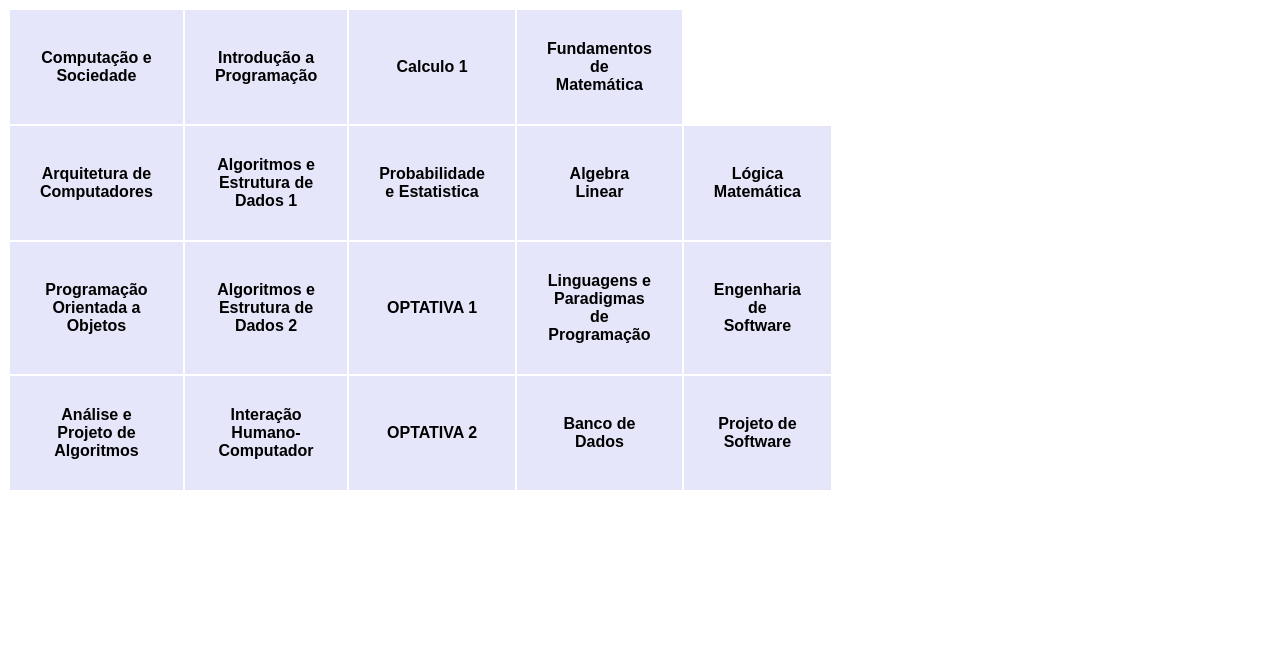
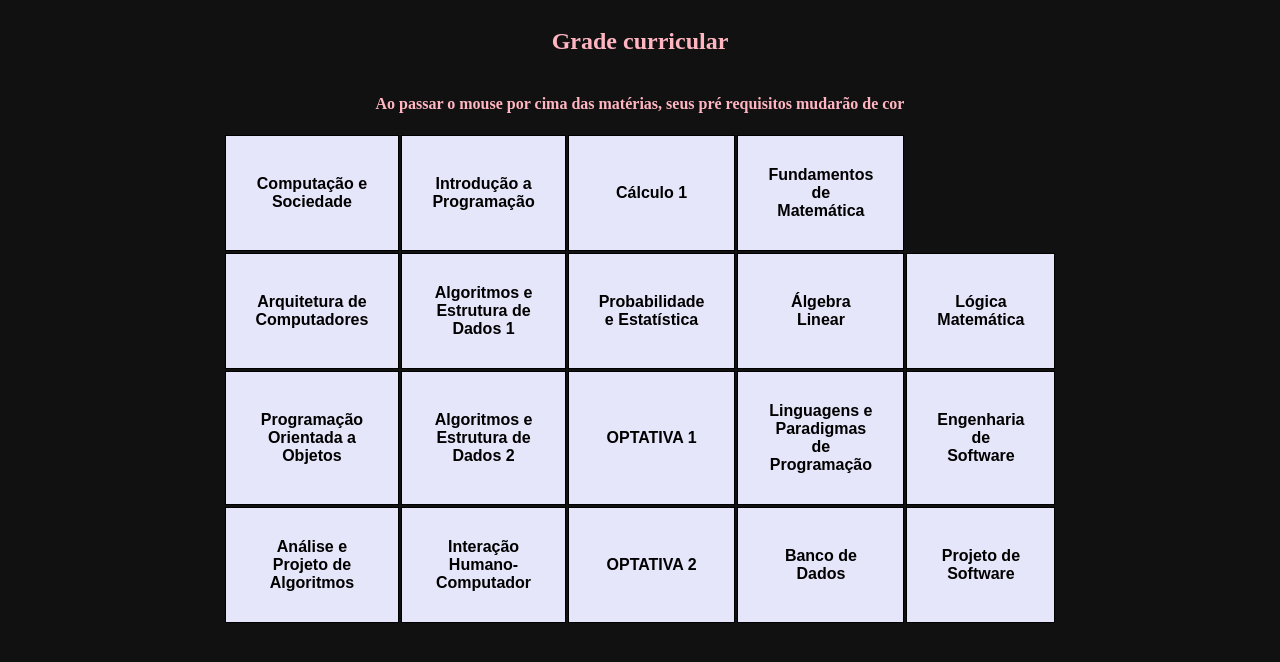
Before and after one commit to vnduda/LPP, a plain HTML site: page lab.html in a window 1280 px wide. Drawn offline with Linux system fonts and the light colour scheme; a web font is replaced by a local one.

Commit message:
Muda a cor, centraliza e adiciona cabeçalho

```diff
--- a/lab.html
+++ b/lab.html
@@ -10,27 +10,48 @@
             background-color: lavender;
             width:50px;
             padding:30px;
+            border: 1px solid black;
+        }
+        h2 {
+            margin: 0 auto;
+            padding: 20px 0;
+            color: #ffb6c1;
+            text-align: center;
+        }
+        h4 {
+            margin: 0 auto;
+            padding: 20px 0;
+            color: #ffb6c1;
+            text-align: center;
+        }
+        html {
+            background-color: #111;
+        }
+        .table {
+            margin-left: auto;
+            margin-right: auto;
         }
     </style>
+    <h2> Grade curricular </h2>
+    <h4> Ao passar o mouse por cima das matérias, seus pré requisitos mudarão de cor</h4>
 </head>
 <body>
-
 <!-- Essa parte do código é em HTML, a intenção é colocar cada matéria e seu respectivo
      código na ID, depois, cada matéria passará o código dos seus pré requisito para uma
      função que colore os quadrados-->
 
-<table>
+<table class="table">
     <tr>
         <th id="01"> Computação e Sociedade </th>
         <th id="02"> Introdução a Programação </th>
-        <th id="03"> Calculo 1 </th>
+        <th id="03"> Cálculo 1 </th>
         <th id="04"> Fundamentos de Matemática</th>
     </tr>
      <tr>
         <th id="05" onmouseover="mOver('04')" onmouseout="mOut('04')" >Arquitetura de Computadores</th>
         <th id="06" onmouseover="mOver('02')" onmouseout="mOut('02')">Algoritmos e Estrutura de Dados 1</th>
-        <th id="07" onmouseover="mOver('03')" onmouseout="mOut('03')">Probabilidade e Estatistica</th>
-        <th id="08">Algebra Linear</th>
+        <th id="07" onmouseover="mOver('03')" onmouseout="mOut('03')">Probabilidade e Estatística</th>
+        <th id="08">Álgebra Linear</th>
         <th id="09" onmouseover="mOver('04')" onmouseout="mOut('04')" >Lógica Matemática</th>
     </tr>
     <tr>
@@ -54,15 +75,15 @@
 
 <script>
 function mOver(id) { //essa é a função de colorir quando o mouse tá em cima
-    document.getElementById(id).style.background = "aqua"
+    document.getElementById(id).style.background = "#ffb6c1"
 }
 function mOut(id) { //essa função retorna os quadrados ao seu estado anterior
     document.getElementById(id).style.background = "lavender"
 }
 //As duas funções a seguir são versões adaptadas da anterior para funcionar com dois requisitos
 function mOver2(id, id2) { //função de colorir
-    document.getElementById(id).style.background = "aqua"
-    document.getElementById(id2).style.background = "aqua"
+    document.getElementById(id).style.background = "#ffb6c1"
+    document.getElementById(id2).style.background = "#ffb6c1"
 }
 function mOut2(id, id2) { //função para descolorir
     document.getElementById(id).style.background = "lavender"
```
